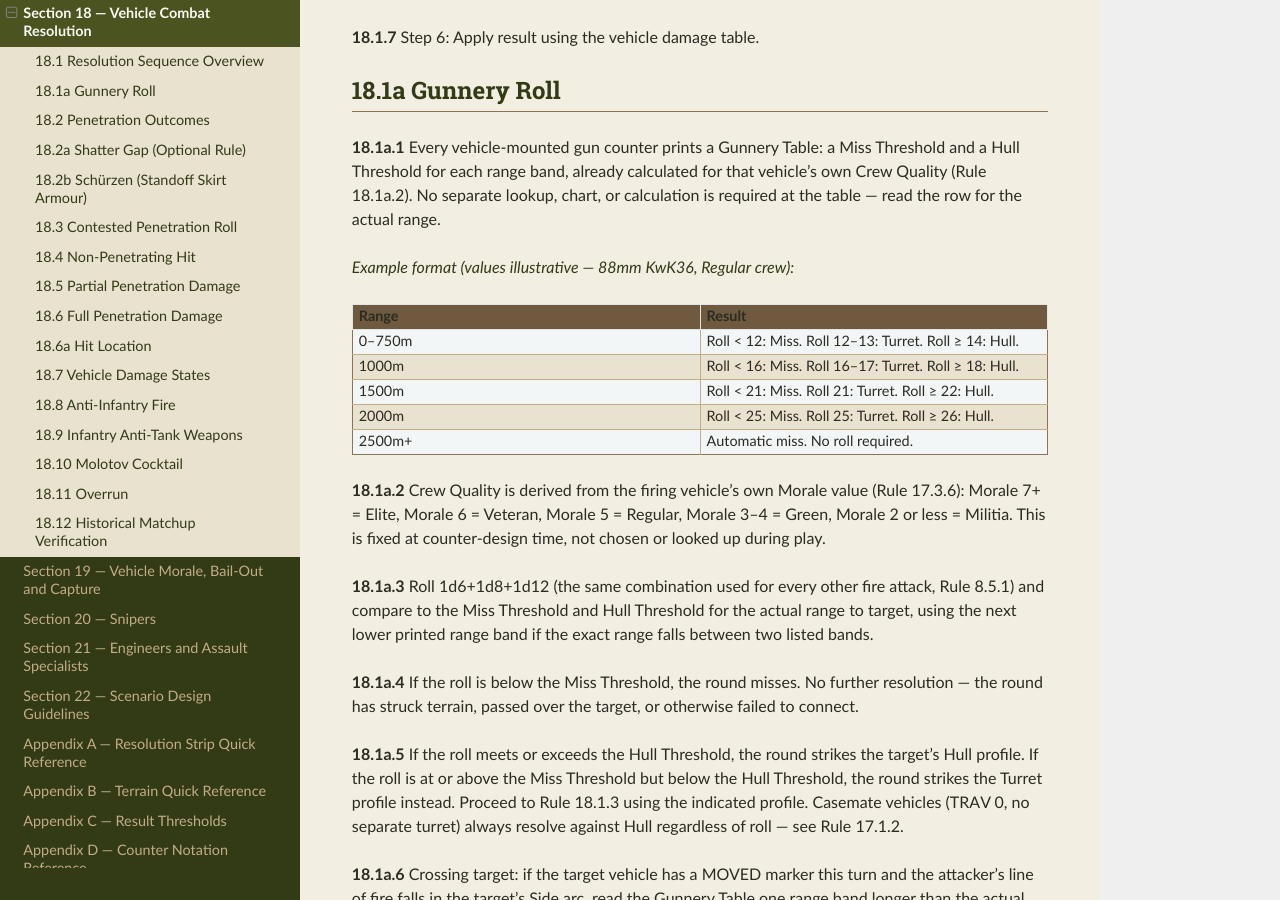
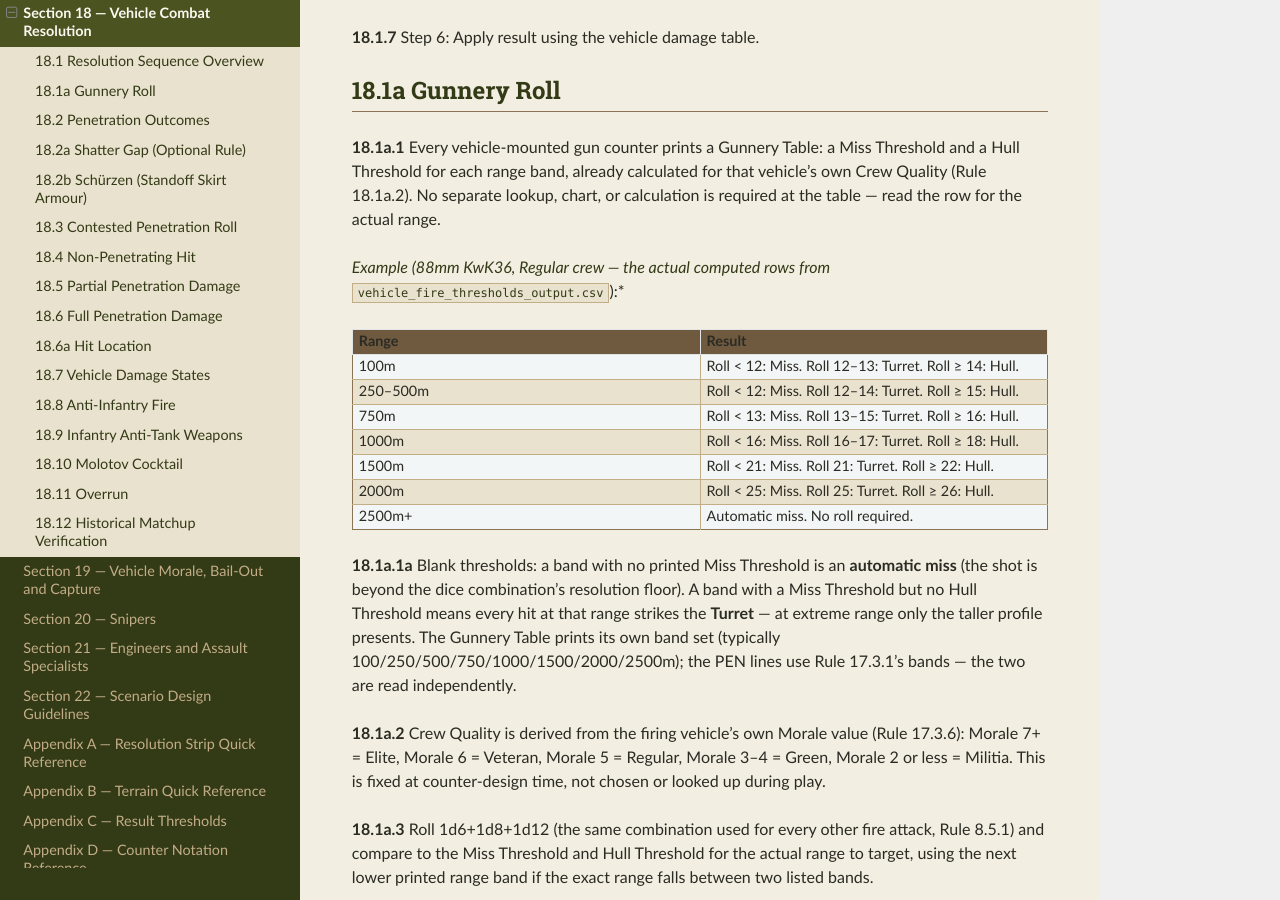
Before and after one commit to spugnoid/wdr-wargame, a Sphinx documentation site: the page built from docs/source/section_18__vehicle_combat_resolution.rst, in a window 1280 px wide and 900 px high, scrolled down 802 px. Built offline with Sphinx 7.4.7 and the Read the Docs theme 3.1.0, drawn with Linux system fonts in a browser that asks for light colours; some of the changed text lies outside the part shown.

Commit message:
rules+docs: vehicle minors - honest gunnery example, blank thresholds, calibre grading, stale README
18.1a's illustrative table now quotes the actual computed rows and
18.1a.1a defines blank-threshold semantics (no Miss Threshold =
auto miss; no Hull Threshold = every hit is Turret) plus the
independence of the Gunnery and PEN band sets. 18.6.2's ambiguous
'88mm+, 122mm+: +1' becomes graded (+1 / +2). 18.2a flags its
calibre<=AV test as a simplification of the sourced T/D >= 0.8
ratio. 18.8.2's range-0 wording matches Section 2.3; 18.10.3
describes 18.6.1's real outcomes (+1 modifier); 19.2.8 'routes' ->
'routs'; 17.2.7's 30-degree multiplier rounds consistently (1.16);
the Buttoned-up index entry drops its wrong 10.1 half; armor_calc's
README stops claiming tungsten/HEAT/flaw are unimplemented and
lists the eight real outputs.

Co-Authored-By: Claude Fable 5 <noreply@anthropic.com>
Claude-Session: https://claude.ai/code/session_01MRhnethYPpBAmEh6wa83hu

```diff
--- a/docs/source/appendix_f__index.rst
+++ b/docs/source/appendix_f__index.rst
@@ -223,7 +223,7 @@ effects  ..........  21.5.5
 
 extinguishing  ..........  21.5.6
 
-**Buttoned up — see Pinned (vehicle)**  ..........  10.1, 18.7
+**Buttoned up — see Pinned (vehicle)**  ..........  18.7
 
 **C**
 
--- a/docs/source/section_17__vehicles_counter_design_and_movement.rst
+++ b/docs/source/section_17__vehicles_counter_design_and_movement.rst
@@ -122,7 +122,7 @@ Vehicle counters display the following fields:
    * - 15°
      - 1.04
    * - 30°
-     - 1.15
+     - 1.16
    * - 45°
      - 1.41
    * - 60°
--- a/docs/source/section_18__vehicle_combat_resolution.rst
+++ b/docs/source/section_18__vehicle_combat_resolution.rst
@@ -27,7 +27,7 @@ Vehicle combat uses a dedicated resolution sequence that determines whether a ro
 
 **18.1a.1**  Every vehicle-mounted gun counter prints a Gunnery Table: a Miss Threshold and a Hull Threshold for each range band, already calculated for that vehicle's own Crew Quality (Rule 18.1a.2). No separate lookup, chart, or calculation is required at the table — read the row for the actual range.
 
-*Example format (values illustrative — 88mm KwK36, Regular crew):*
+*Example (88mm KwK36, Regular crew — the actual computed rows from* ``vehicle_fire_thresholds_output.csv``):*
 
 .. list-table::
    :header-rows: 1
@@ -35,8 +35,12 @@ Vehicle combat uses a dedicated resolution sequence that determines whether a ro
 
    * - **Range**
      - **Result**
-   * - 0–750m
+   * - 100m
      - Roll < 12: Miss. Roll 12–13: Turret. Roll ≥ 14: Hull.
+   * - 250–500m
+     - Roll < 12: Miss. Roll 12–14: Turret. Roll ≥ 15: Hull.
+   * - 750m
+     - Roll < 13: Miss. Roll 13–15: Turret. Roll ≥ 16: Hull.
    * - 1000m
      - Roll < 16: Miss. Roll 16–17: Turret. Roll ≥ 18: Hull.
    * - 1500m
@@ -45,6 +49,9 @@ Vehicle combat uses a dedicated resolution sequence that determines whether a ro
      - Roll < 25: Miss. Roll 25: Turret. Roll ≥ 26: Hull.
    * - 2500m+
      - Automatic miss. No roll required.
+
+
+**18.1a.1a**  Blank thresholds: a band with no printed Miss Threshold is an **automatic miss** (the shot is beyond the dice combination's resolution floor). A band with a Miss Threshold but no Hull Threshold means every hit at that range strikes the **Turret** — at extreme range only the taller profile presents. The Gunnery Table prints its own band set (typically 100/250/500/750/1000/1500/2000/2500m); the PEN lines use Rule 17.3.1's bands — the two are read independently.
 
 
 **18.1a.2**  Crew Quality is derived from the firing vehicle's own Morale value (Rule 17.3.6): Morale 7+ = Elite, Morale 6 = Veteran, Morale 5 = Regular, Morale 3–4 = Green, Morale 2 or less = Militia. This is fixed at counter-design time, not chosen or looked up during play.
@@ -104,6 +111,8 @@ Compares effective PEN (Rule 17.3.1) against the AV of the profile and arc selec
 *If this module is in use for the scenario:*
 
 **18.2a.1**  Before applying Rule 18.2, check Shatter Gap if all of the following hold: (a) the firing ammunition is Capped, Uncapped AP, or Soviet APBC nature (not Tungsten/APDS, not HEAT); (b) the attacking gun's printed calibre (mm) does not exceed the target's AV in the profile/arc being hit.
+
+*NOTE: condition (b) is a deliberate at-table simplification of the sourced eligibility ratio (shatter applies from T/D ≥ 0.8, i.e. calibre up to 1.25× AV). The simplified test exempts a narrow band of shots the source says could shatter (e.g. an 88mm gun against an 80mm plate); the calculation tool implements the full ratio — see* ``shatter_gap_failure`` *in* ``counters/armor_calc/formulas.py``.*
 
 **18.2a.2**  If 18.2a.1's conditions hold, look up the target's AV on the Shatter Gap Table (player aid card) to find its Shatter Window — a lower and upper PEN value.
 
@@ -281,7 +292,7 @@ Compares effective PEN (Rule 17.3.1) against the AV of the profile and arc selec
 
 **18.8.1**  Vehicles fire against infantry using their MG fire line or HE capability. Both use standard fire resolution (Section 8) against infantry Defence values.
 
-**18.8.2**  MG fire: uses MG rFP ⬡h -f notation, resolves against infantry defence + cover. Range 0 bonus (+3 rFP) applies at adjacent range.
+**18.8.2**  MG fire: uses MG rFP ⬡h -f notation, resolves against infantry defence + cover. The standard close-range bonuses apply: +3 rFP at range 0 (same hex, Rule 8.9.2), +2 rFP at range 1 (adjacent, Rule 8.9.1).
 
 **18.8.3**  HE fire: uses the flat HE rFP value. No falloff — HE effectiveness is constant regardless of range. Cover modifier applies but is reduced by 1 step (same as mortar indirect fire against buildings and reverse slopes).
 
@@ -388,7 +399,7 @@ Infantry AT weapons do not use the Gunnery Roll (Rule 18.1a.8) — they always h
 
 **18.10.2**  On landing: roll 1d6. On 1-3: no effect (fire suppressed or misses engine). On 4-6: engine fire — vehicle Pinned immediately.
 
-**18.10.3**  Each subsequent Recovery Phase while engine fire is active: roll 1d6. On 1-3: crew extinguishes fire — remove Pinned status. On 4-5: fire continues — vehicle remains Pinned. On 6: fire spreads — vehicle takes full penetration damage roll (crew bails or catastrophic kill).
+**18.10.3**  Each subsequent Recovery Phase while engine fire is active: roll 1d6. On 1-3: crew extinguishes fire — remove Pinned status. On 4-5: fire continues — vehicle remains Pinned. On 6: fire spreads — roll on the Full Penetration Damage table (Rule 18.6.1) with a +1 modifier; its full range of outcomes (Suppressed through Eliminated) applies.
 
 18.11  Overrun
 --------------
--- a/docs/source/section_19__vehicle_morale_bailout_and_capture.rst
+++ b/docs/source/section_19__vehicle_morale_bailout_and_capture.rst
@@ -72,7 +72,7 @@ Vehicle crews were not immune to morale failure. Isolated inside steel boxes, de
 
 **19.2.7**  Place a CREW counter in the same hex. The CREW counter represents the bailed-out crew.
 
-**19.2.8**  The CREW counter immediately routes using infantry routing rules — moves D3 hexes away from the nearest visible enemy unit. Place ROUTING marker on CREW counter.
+**19.2.8**  The CREW counter immediately routs using infantry routing rules — moves D3 hexes away from the nearest visible enemy unit. Place ROUTING marker on CREW counter.
 
 **19.2.9**  The CREW counter follows all infantry routing rules (Section 10.6) for subsequent turns including rally attempts.
 
```
Also changed, not shown: other parts of docs/source/section_18__vehicle_combat_resolution.rst (+3 -1 lines), counters/armor_calc/README.md.
